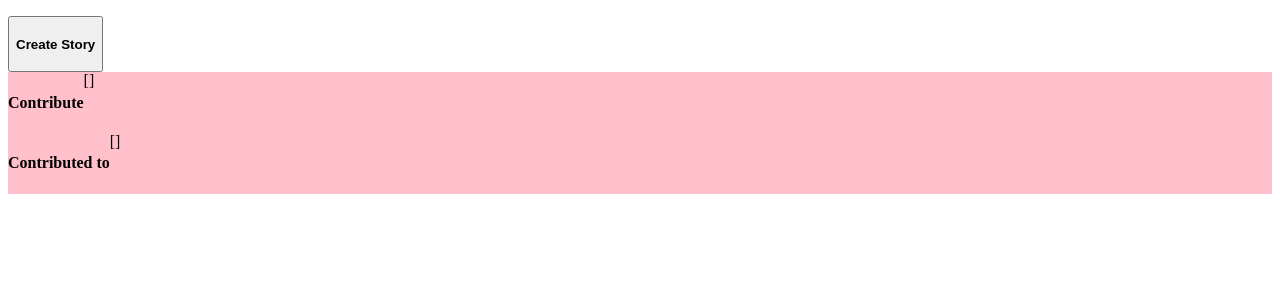
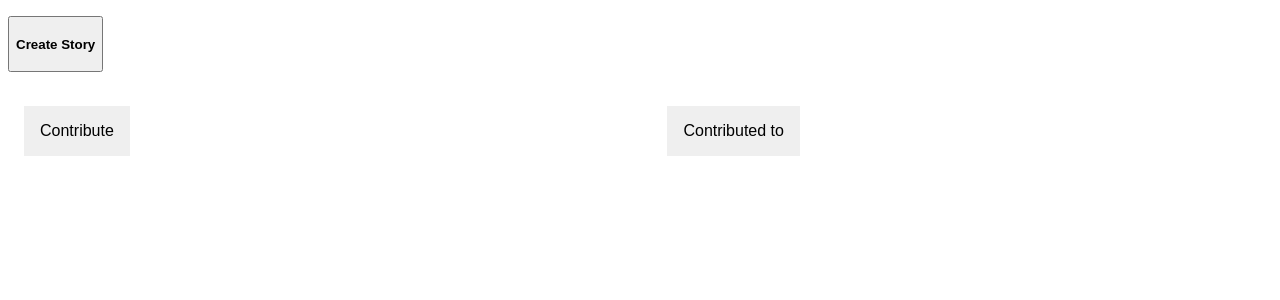
Before and after one commit to Karol-Regula/Karol_Janet_Elina_Kenneth_Story_Project, a Flask app: page /stories/ in a window 1280 px wide. Shown: the part 51-351 px from the top of the page. Run offline with Flask 2, Linux system fonts and the light colour scheme; a user stored in the database is signed in; data comes from the database, SQL or seed files in the repository.

Commit message:
Changed home dropdown menus

```diff
--- a/static/styles.css
+++ b/static/styles.css
@@ -44,6 +44,57 @@
 	color: lightblue;
 }
 
-ul #dropdown {
+/*ul #dropdown {
 	background-color: white ! important;
+}*/
+
+.dropbtn {
+  color: black;
+  padding: 16px;
+  font-size: 16px;
+  border: none;
+  cursor: pointer;
 }
+
+.dropdown {
+  position: relative;
+  display: inline-block;
+}
+
+.dropdown-content {
+  display: none;
+  position: absolute;
+  background-color: #f9f9f9;
+  min-width: 160px;
+  box-shadow: 0px 8px 16px 0px rgba(0,0,0,0.2);
+}
+
+.dropdown-content a {
+  color: black;
+  padding: 12px 16px;
+  text-decoration: none;
+  display: block;
+}
+
+.dropdown-content a:hover {background-color: #f1f1f1}
+
+.dropdown:hover .dropdown-content {
+  display: block;
+}
+
+.dropdown:hover .dropbtn {
+  background-color: steelblue;
+  color: lightblue;
+}
+
+#dropdown1{
+	float: left;
+	max-width: 39%;
+	margin: 0;
+	padding: 1em;
+}
+
+#dropdown2 {
+  margin-left: 40%;
+  padding: 1em;
+}
--- a/templates/home.html
+++ b/templates/home.html
@@ -8,21 +8,24 @@
 	<form action="GET">
 		<button formaction="/stories/create/"><h4>Create Story</h4></button>
 	</form>
-	<ul class="dropdown">
 
-		<ul class="menu">
+  <br>
 
-			<li><h4>Contribute</h4></li>
-			{{avail_stories}}
+  <div class="dropdown" id="dropdown1">
+    <button class="dropbtn">Contribute</button>
+    <div class="dropdown-content">
+      <a href="#">Link 1</a>
+      <a href="#">Link 2</a>
+      <a href="#">Link 3</a>
+    </div>
+  </div>
 
-		</ul>
-
-		<ul class="menu">
-
-			<li><h4>Contributed to</h4></li>
-			{{written_stories}}
-
-		</ul>
-
-	</ul>
+  <div class="dropdown" id="dropdown2">
+    <button class="dropbtn">Contributed to</button>
+    <div class="dropdown-content">
+      <a href="#">Link 1</a>
+      <a href="#">Link 2</a>
+      <a href="#">Link 3</a>
+    </div>
+  </div>
 {% endblock %}
--- a/templates/navbar.html
+++ b/templates/navbar.html
@@ -54,7 +54,7 @@
 
 		<p>
 			{% block content %}
-			  content
+			  CONTENT
 			{% endblock %}
 		</p>
 	</body>
```
